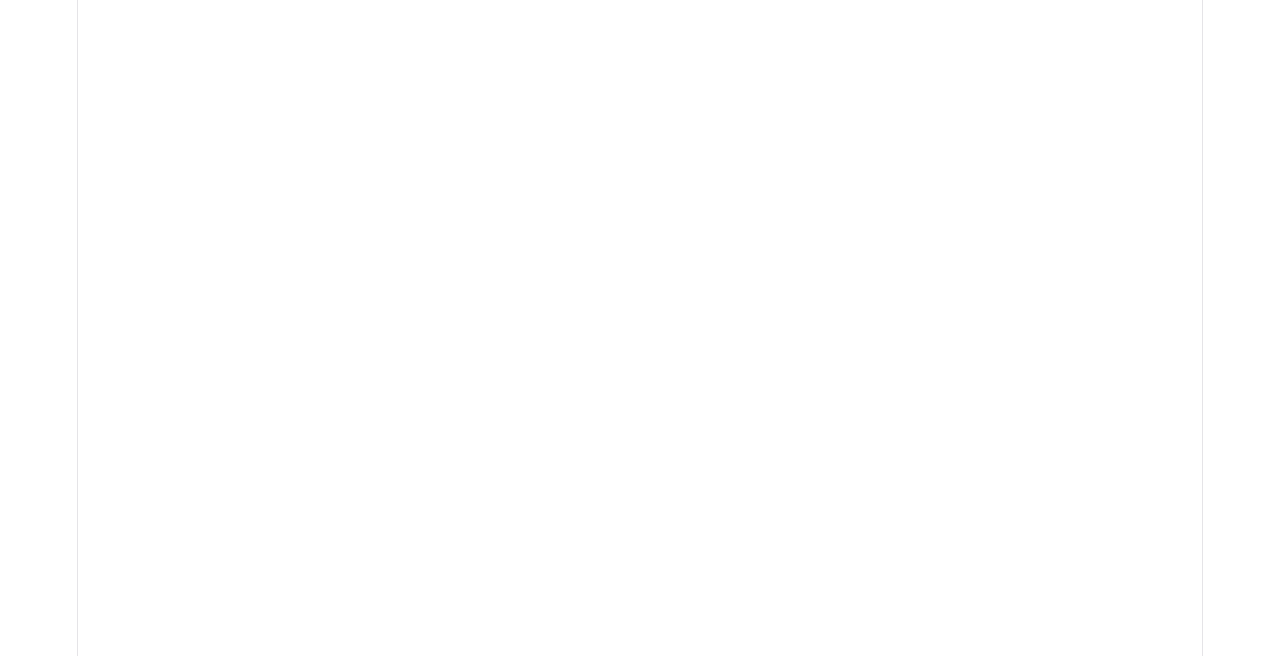
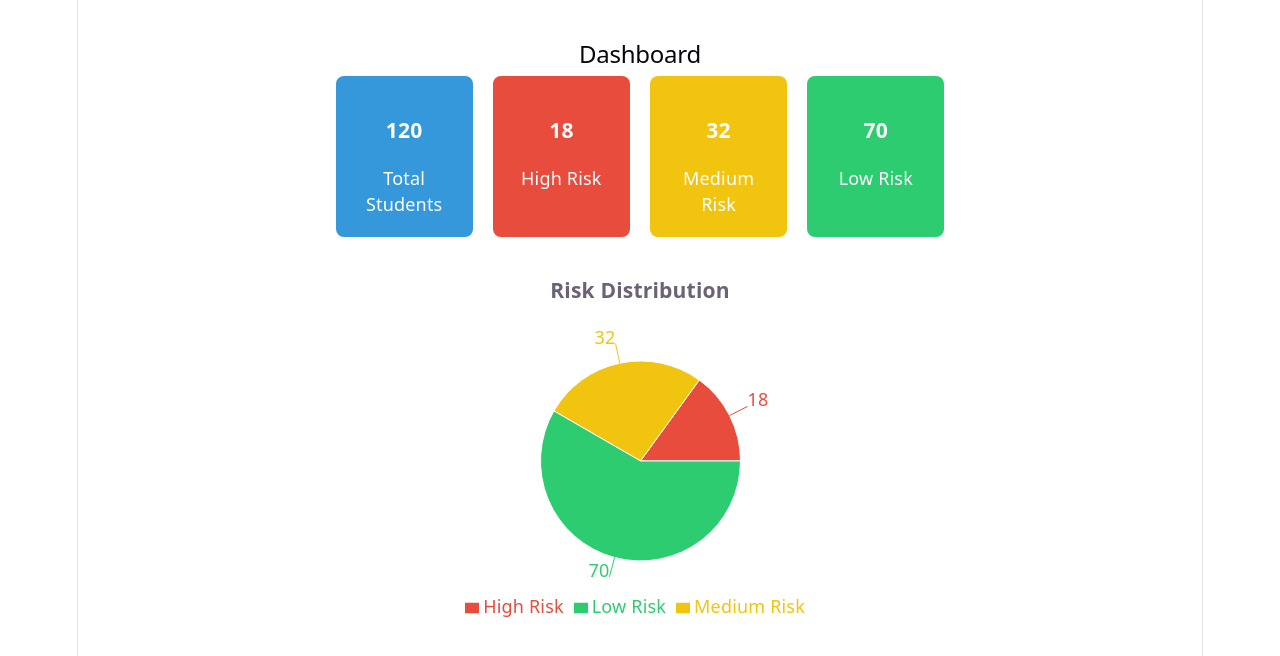
Before and after one commit to Kanigavsb/ai-dropout-prediction-system, a React app in the folder frontend/: page /dashboard in a window 1280 px wide. Before the commit this address had no page. Shown: the top 656 px of the page. Built offline with nearby package versions, Linux system fonts and the light colour scheme; the HTML template or start-up script is replaced by a standard one.

Commit message:
Day 16: Dashboard development with risk chart

```diff
--- a/frontend/src/App.jsx
+++ b/frontend/src/App.jsx
@@ -1,6 +1,7 @@
 import { BrowserRouter, Routes, Route } from "react-router-dom";
 import Login from "./pages/Login";
 import Register from "./pages/Register";
+import Dashboard from "./pages/Dashboard";
 
 function App() {
   return (
@@ -8,6 +9,7 @@ function App() {
       <Routes>
         <Route path="/" element={<Login />} />
         <Route path="/register" element={<Register />} />
+        <Route path="/dashboard" element={<Dashboard />} />
       </Routes>
     </BrowserRouter>
   );
--- /dev/null
+++ b/frontend/src/pages/Dashboard.jsx
@@ -0,0 +1,74 @@
+import { PieChart, Pie, Cell, Tooltip, Legend, ResponsiveContainer } from "recharts";
+
+function Dashboard() {
+  // Placeholder data — will be replaced with real API data once backend is ready
+  const summary = {
+    totalStudents: 120,
+    highRisk: 18,
+    mediumRisk: 32,
+    lowRisk: 70,
+  };
+
+  const chartData = [
+    { name: "High Risk", value: summary.highRisk, color: "#e74c3c" },
+    { name: "Medium Risk", value: summary.mediumRisk, color: "#f1c40f" },
+    { name: "Low Risk", value: summary.lowRisk, color: "#2ecc71" },
+  ];
+
+  const cardStyle = {
+    flex: 1,
+    padding: "20px",
+    borderRadius: "8px",
+    color: "#fff",
+    textAlign: "center",
+    margin: "0 10px",
+  };
+
+  return (
+    <div style={{ padding: "40px", maxWidth: "900px", margin: "0 auto" }}>
+      <h2>Dashboard</h2>
+
+      <div style={{ display: "flex", marginBottom: "40px" }}>
+        <div style={{ ...cardStyle, background: "#3498db" }}>
+          <h3>{summary.totalStudents}</h3>
+          <p>Total Students</p>
+        </div>
+        <div style={{ ...cardStyle, background: "#e74c3c" }}>
+          <h3>{summary.highRisk}</h3>
+          <p>High Risk</p>
+        </div>
+        <div style={{ ...cardStyle, background: "#f1c40f" }}>
+          <h3>{summary.mediumRisk}</h3>
+          <p>Medium Risk</p>
+        </div>
+        <div style={{ ...cardStyle, background: "#2ecc71" }}>
+          <h3>{summary.lowRisk}</h3>
+          <p>Low Risk</p>
+        </div>
+      </div>
+
+      <h3>Risk Distribution</h3>
+      <ResponsiveContainer width="100%" height={300}>
+        <PieChart>
+          <Pie
+            data={chartData}
+            dataKey="value"
+            nameKey="name"
+            cx="50%"
+            cy="50%"
+            outerRadius={100}
+            label
+          >
+            {chartData.map((entry, index) => (
+              <Cell key={index} fill={entry.color} />
+            ))}
+          </Pie>
+          <Tooltip />
+          <Legend />
+        </PieChart>
+      </ResponsiveContainer>
+    </div>
+  );
+}
+
+export default Dashboard;
```
